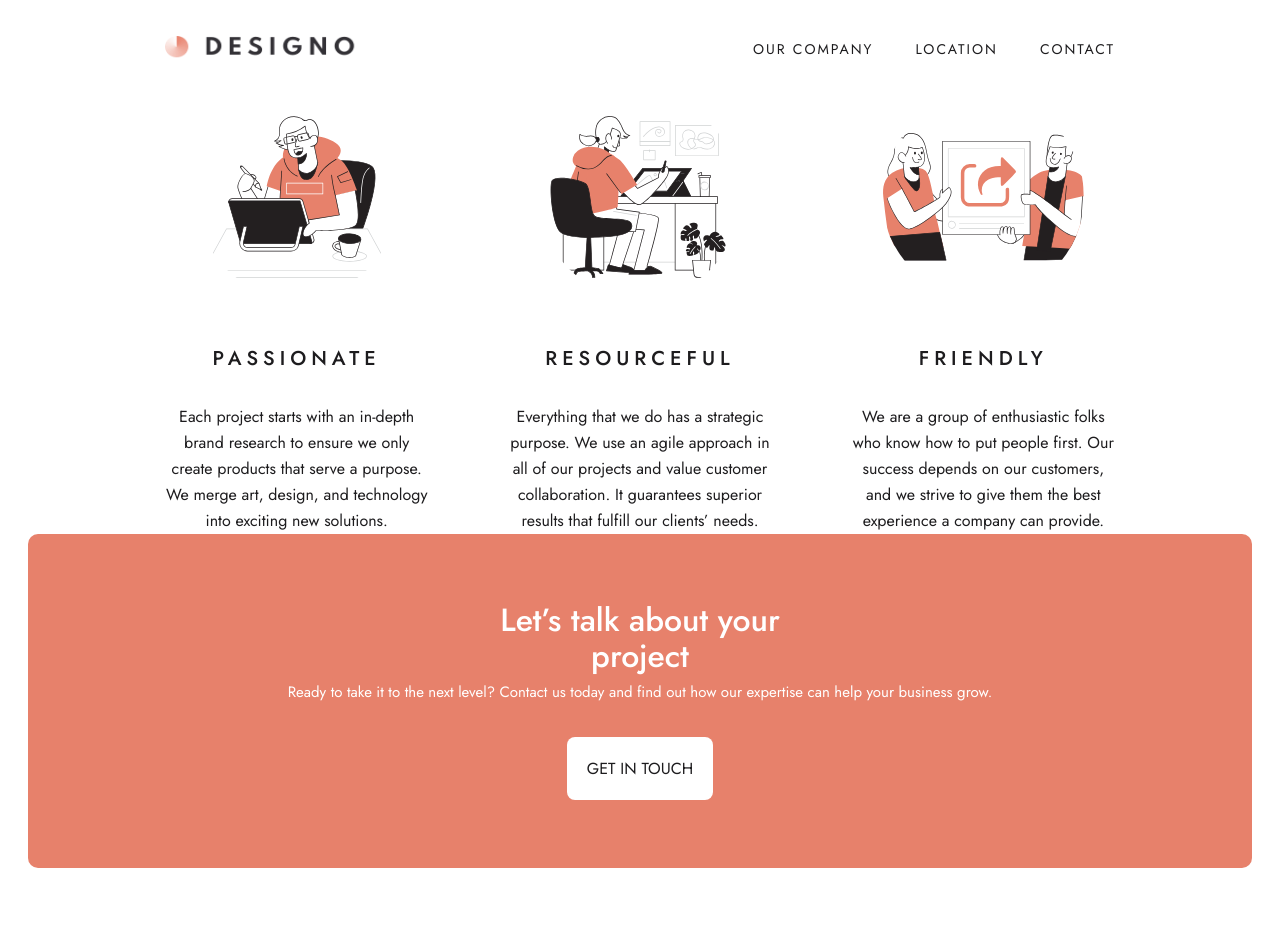
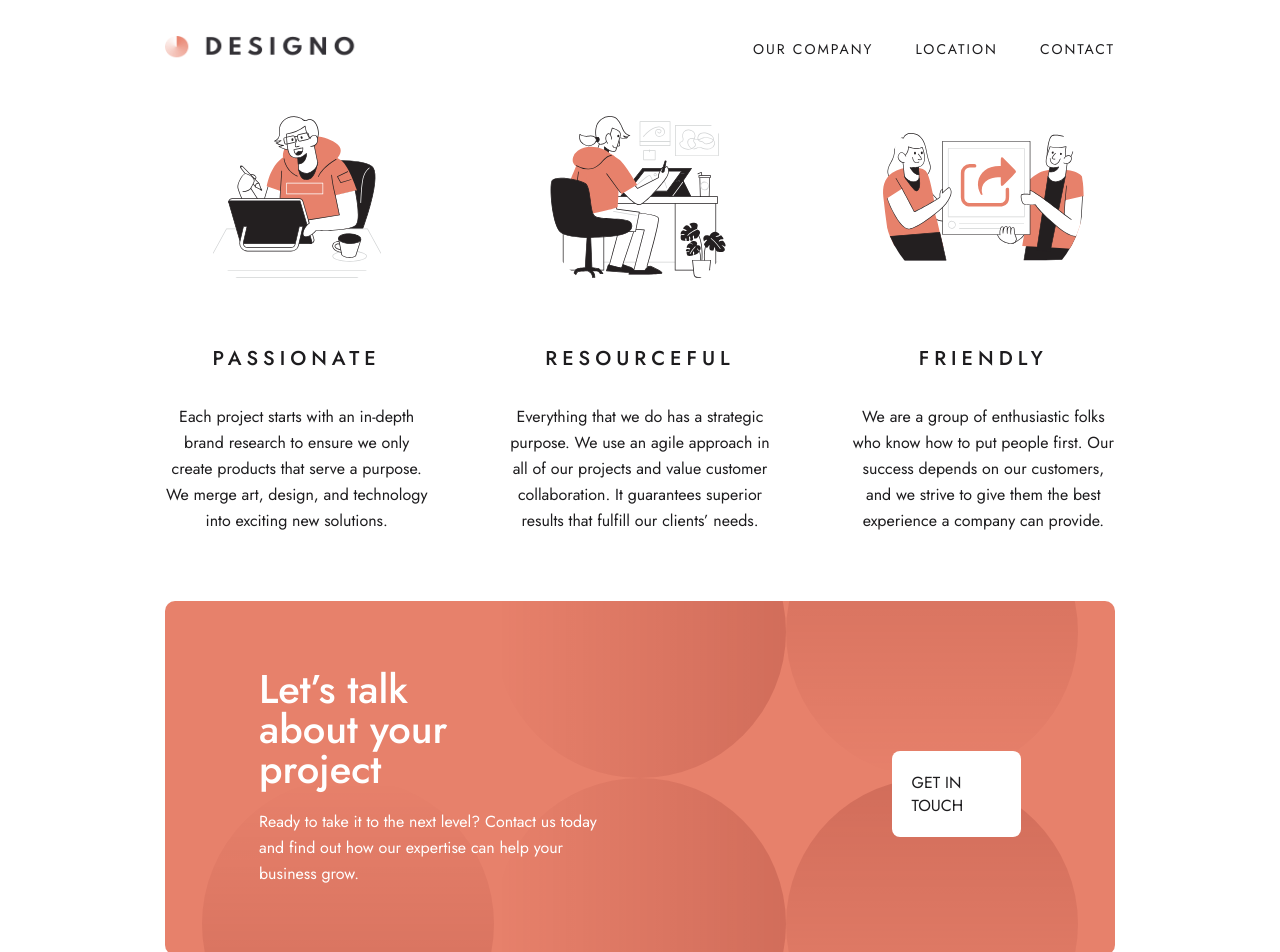
Before and after one commit to KingJosephI/designo-multipage, a React (Vite) app: page / in a window 1280 px wide. Shown: the top 952 px of the page. Before the commit the page ends 868 px from the top, so only its background shows below. Built offline with nearby package versions, Linux system fonts and the light colour scheme.

Commit message:
fix: add the background pattern to letsTalk section component

```diff
--- a/src/common/LetsTalkSection/LetsTalkSection.scss
+++ b/src/common/LetsTalkSection/LetsTalkSection.scss
@@ -7,6 +7,9 @@
   background-color: $peach;
   color: $white;
   border-radius: rem(10);
+  @include backgroundImage(
+    '../../assets/shared/desktop/bg-pattern-call-to-action.svg'
+  );
 
   &__title {
     font-size: rem(32);
@@ -38,3 +41,33 @@
     }
   }
 }
+
+@media (width>=rem(1024)) {
+  .lets-talk-section {
+    display: flex;
+    text-align: left;
+    justify-content: space-between;
+    padding-inline: rem(94);
+    margin-inline: rem(165);
+    align-items: center;
+
+    &__title {
+      width: 100%;
+      text-align: left;
+      font-size: rem(40);
+      line-height: rem(40);
+      padding-right: 60%;
+      padding-block-end: rem(20);
+    }
+
+    &__description {
+      font-size: rem(16);
+      line-height: rem(26);
+      padding-right: 45%;
+    }
+
+    &__get-in-touch-button {
+      align-self: center;
+    }
+  }
+}
--- a/src/pages/Homepage/components/CardList/CardList.scss
+++ b/src/pages/Homepage/components/CardList/CardList.scss
@@ -4,6 +4,7 @@
   display: grid;
   gap: rem(80);
   padding-inline: rem(28);
+  margin-bottom: rem(67);
 }
 
 @media (width >=rem(700)) {
--- a/src/styles/_reset.scss
+++ b/src/styles/_reset.scss
@@ -13,6 +13,8 @@
 body {
   font-family: 'Jost', sans-serif;
   color: $black;
+  max-width: rem(1440);
+  margin: 0 auto;
 }
 
 img {
```
